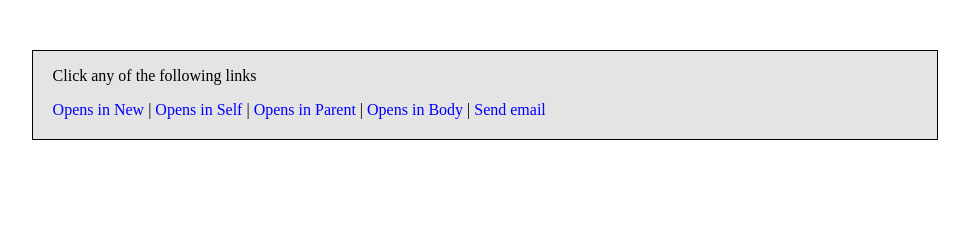
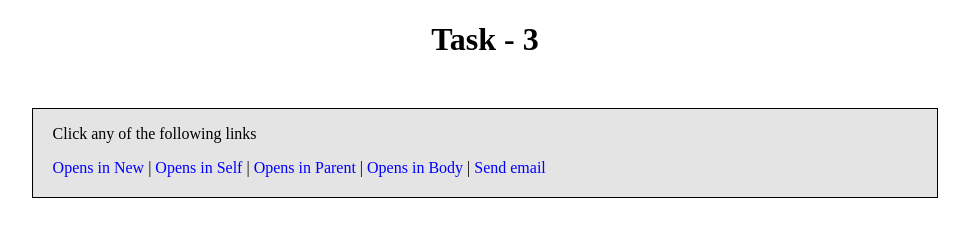
Before and after one commit to kanav410/Ethnus_MERN_Stack, a plain HTML site: page HTML/task_3.html in a window 1280 px wide. Shown: the whole page, without its empty margins (155-1124 px from the left). Drawn offline with Linux system fonts and the light colour scheme.

Commit message:
Update task_3.html

```diff
--- a/HTML/task_3.html
+++ b/HTML/task_3.html
@@ -4,7 +4,6 @@
     <meta charset="UTF-8">
     <meta name="viewport" content="width=device-width, initial-scale=1.0">
     <title>Task_3</title>
-
     <style>
         div{
             background-color: rgb(228, 228, 228);
@@ -22,9 +21,9 @@
             text-decoration: underline;
         }
     </style>
-
 </head>
 <body>
+    <h1 style="text-align: center;">Task - 3</h1>
     <div>
         <p>
             Click any of the following links
@@ -35,7 +34,5 @@
         <a href="https://www.linkedin.com" target="_top">Opens in Body</a> |
         <a href="mailto:someone@example.com">Send email</a>
     </div>
-
-
 </body>
 </html>
```
